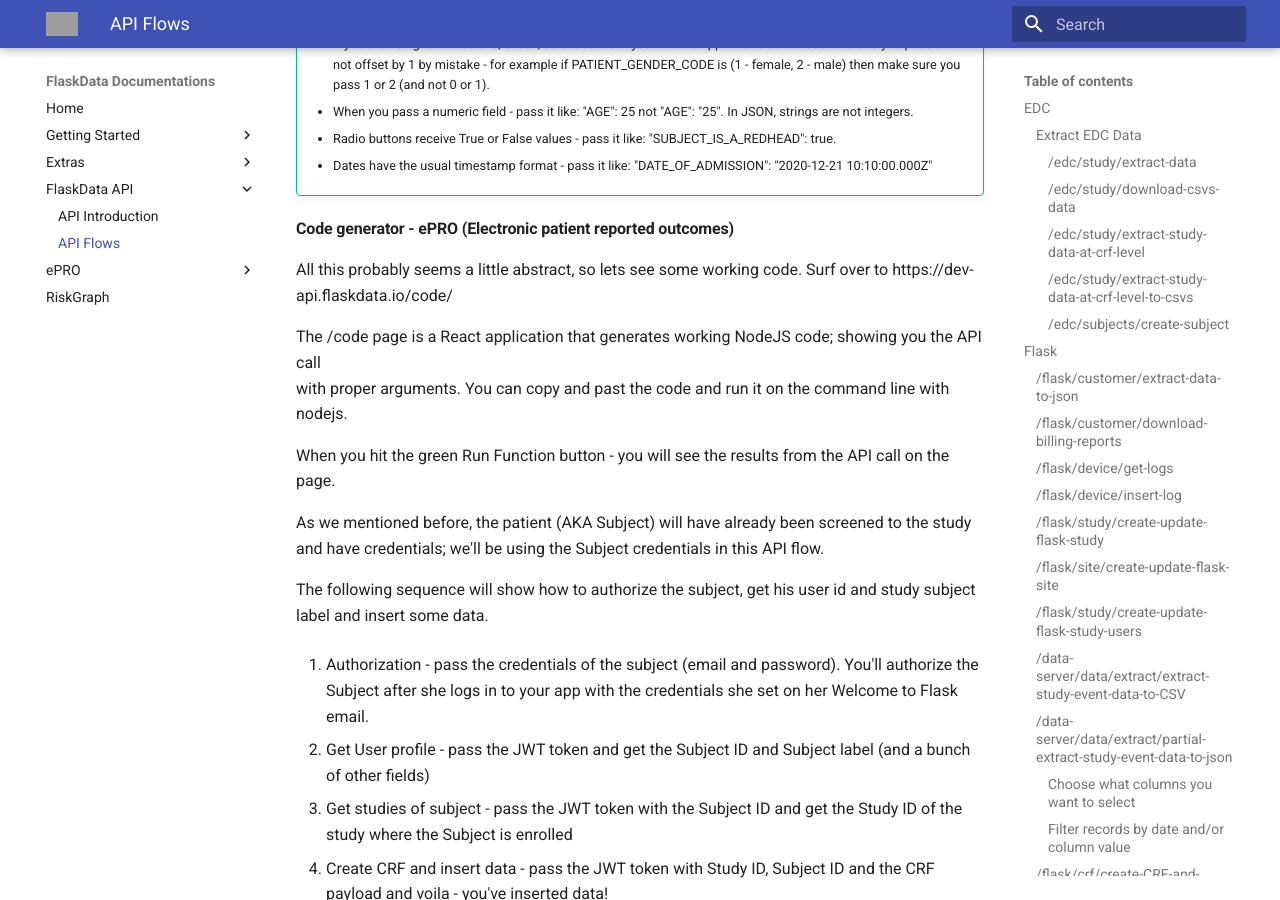
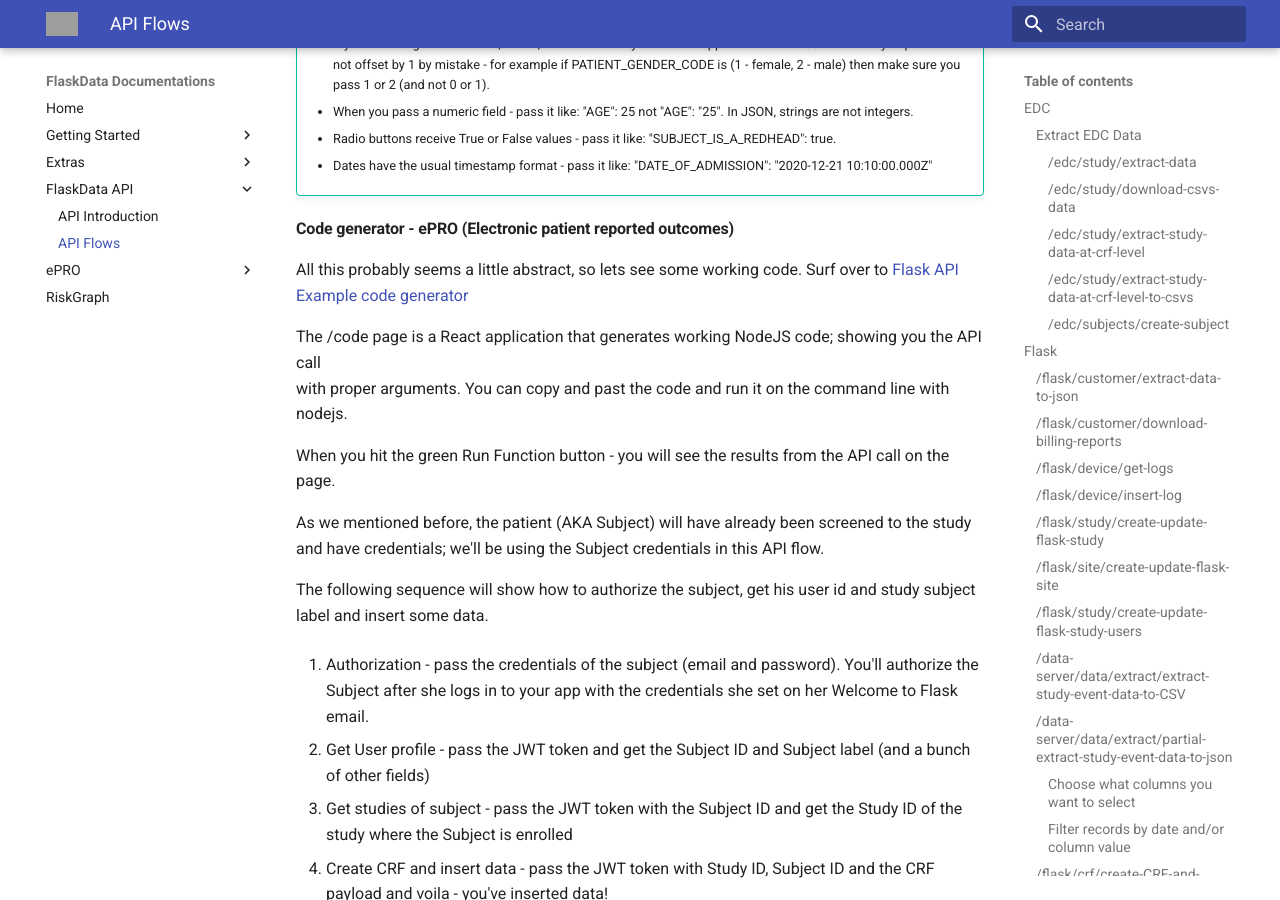
Before and after one commit to onlyjazz/flask-docs, an MkDocs documentation site: the page built from docs/apiflows.md, in a window 1280 px wide and 900 px high, scrolled down 6691 px. Built offline with MkDocs 1.6.1 and Material for MkDocs 9.7.7, drawn with Linux system fonts in a browser that asks for light colours; grey boxes are pictures that could not be loaded.

```diff
--- a/docs/apiflows.md
+++ b/docs/apiflows.md
@@ -268,7 +268,7 @@
 
 #### Code generator - ePRO (Electronic patient reported outcomes)
 
-All this probably seems a little abstract, so lets see some working code.    Surf over to https://dev-api.flaskdata.io/code/
+All this probably seems a little abstract, so lets see some working code.    Surf over to <a href="https://dev-api.flaskdata.io/code/">Flask API Example code generator</a>
 
 The /code page is a React application that generates working NodeJS code; showing you the API call
 with proper arguments.  You can copy and past the code and run it on the command line with nodejs.
```
